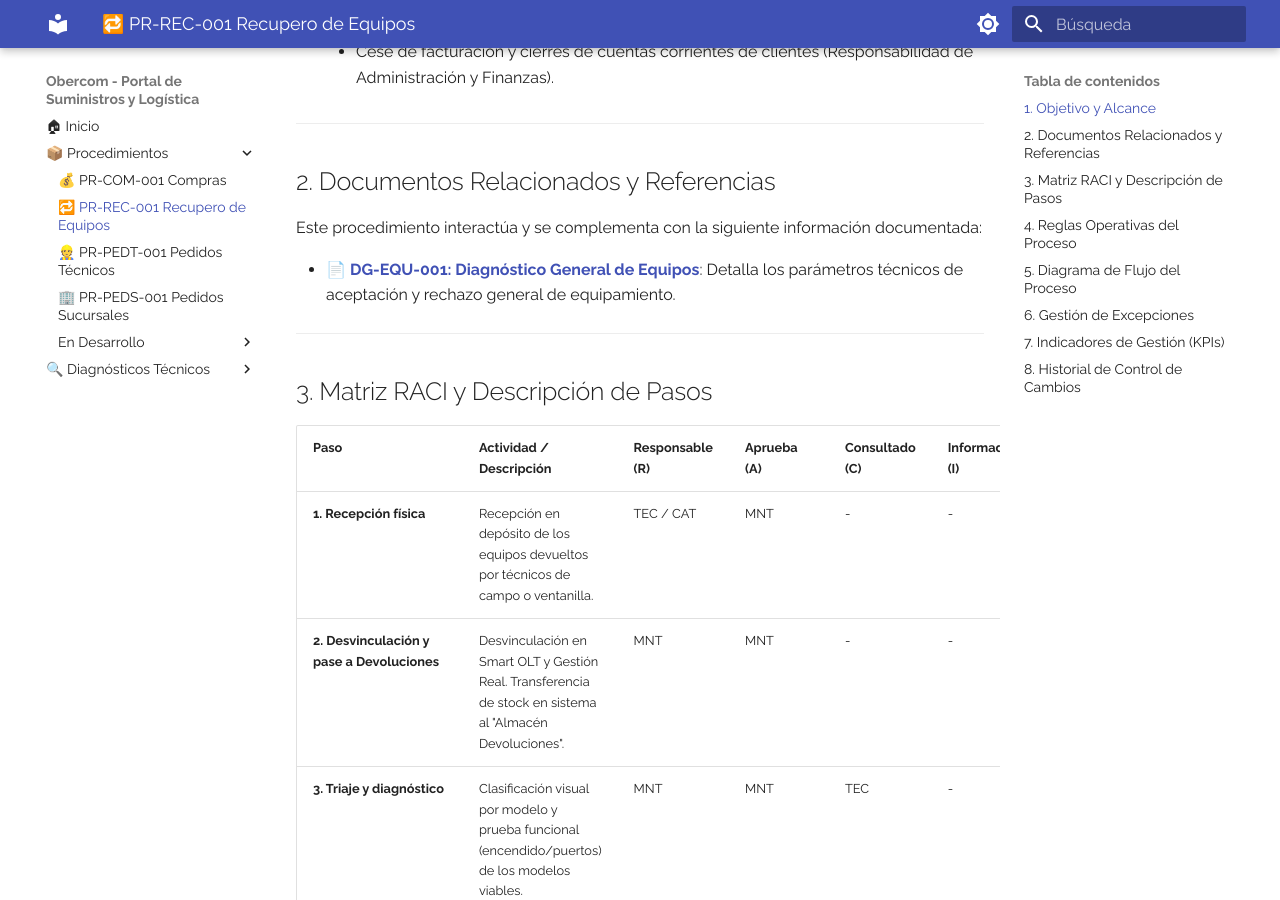
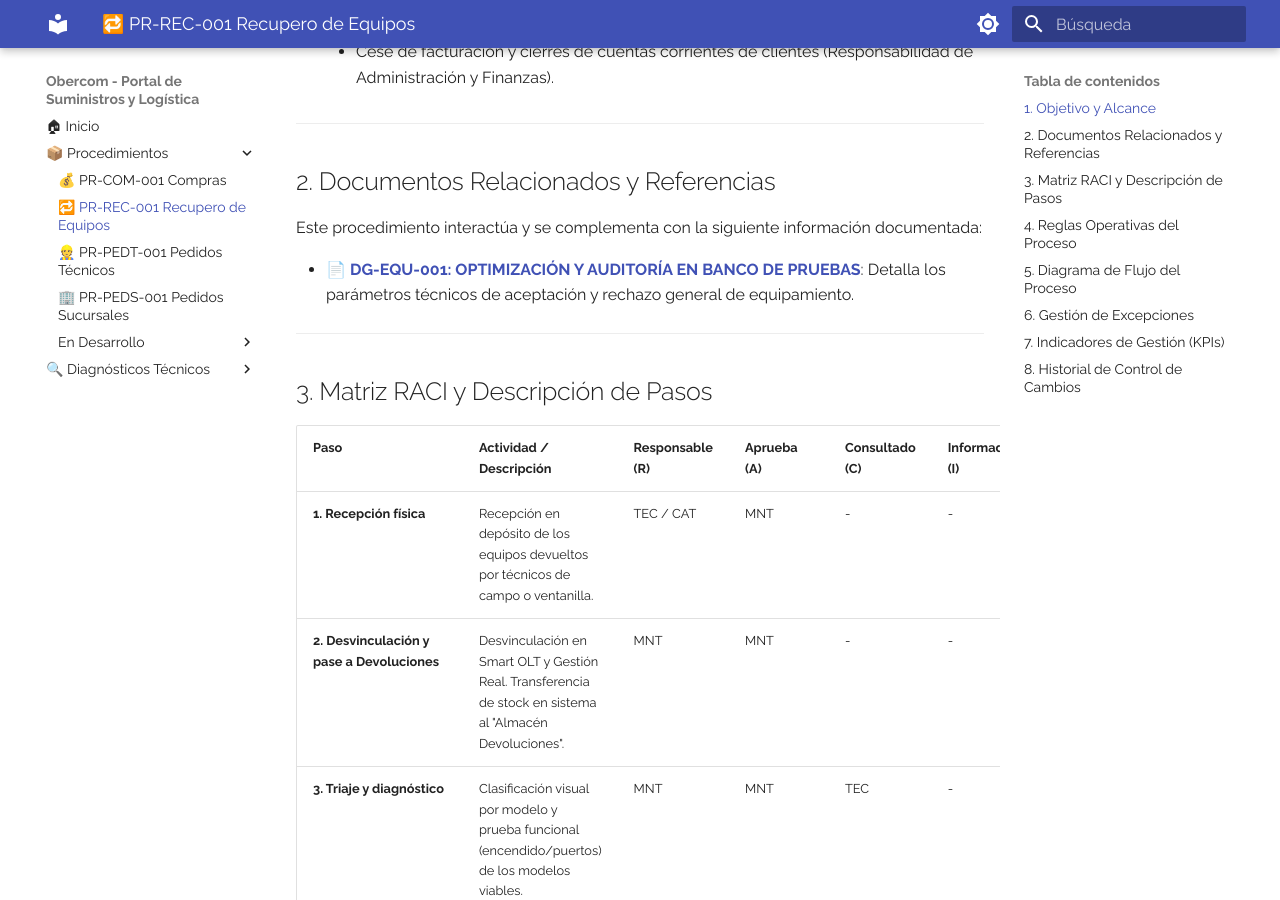
Before and after one commit to elingenierok/procedimientos-isp, an MkDocs documentation site: the page built from docs/suministros-logistica/PR-REC-001.md, in a window 1280 px wide and 900 px high, scrolled down 899 px. Built offline with MkDocs 1.6.1 and Material for MkDocs 9.7.7, drawn with Linux system fonts in a browser that asks for light colours.

Commit message:
Update document title for DG-EQU-001 reference

```diff
--- a/docs/suministros-logistica/PR-REC-001.md
+++ b/docs/suministros-logistica/PR-REC-001.md
@@ -25,7 +25,7 @@
 
 Este procedimiento interactúa y se complementa con la siguiente información documentada:
 
-* 📄 **[DG-EQU-001: Diagnóstico General de Equipos](../diagnosticos/DG-EQU-001.md)**: Detalla los parámetros técnicos de aceptación y rechazo general de equipamiento.
+* 📄 **[DG-EQU-001: OPTIMIZACIÓN Y AUDITORÍA EN BANCO DE PRUEBAS](../diagnosticos/DG-EQU-001.md)**: Detalla los parámetros técnicos de aceptación y rechazo general de equipamiento.
 
 ---
 
```
